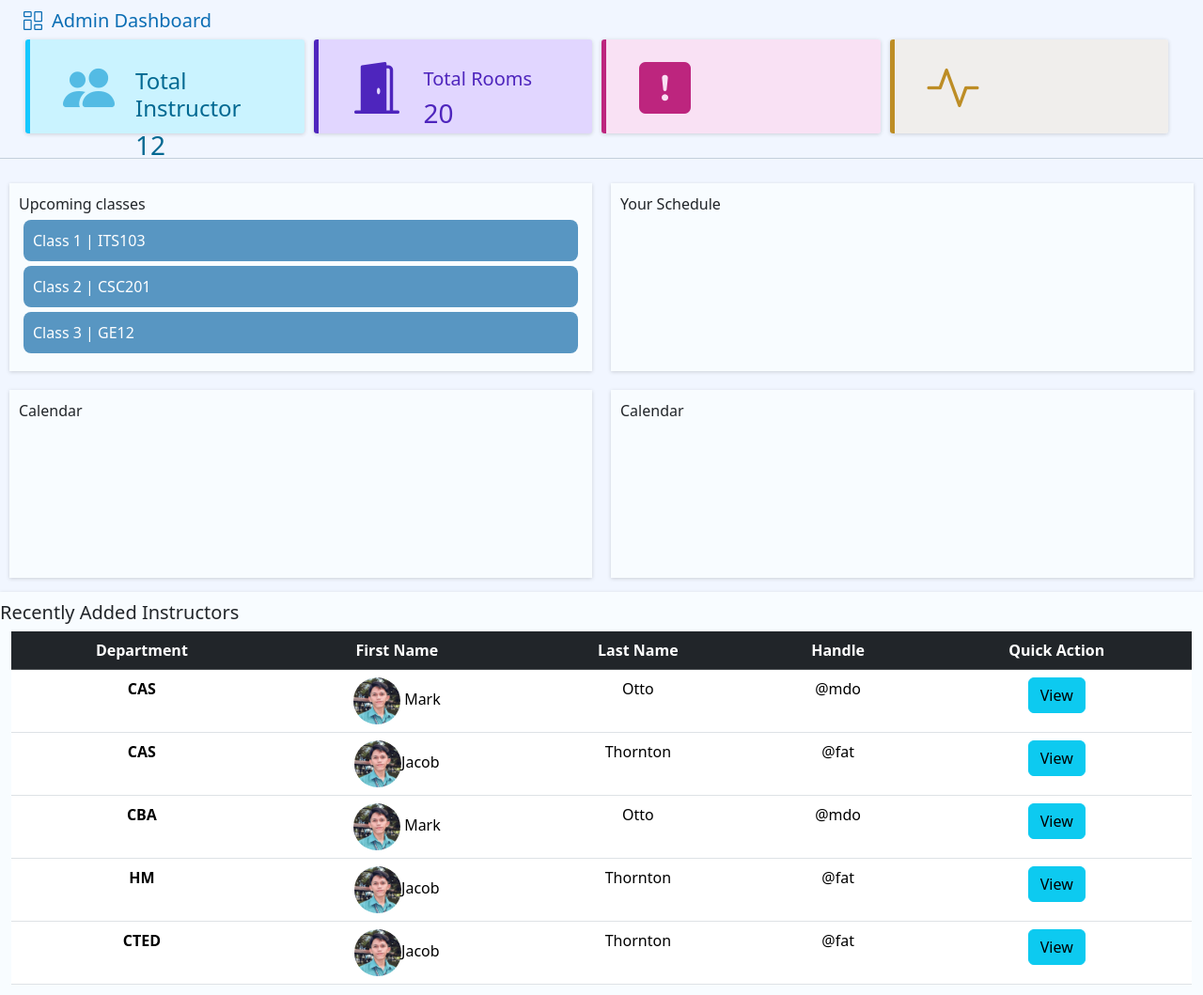
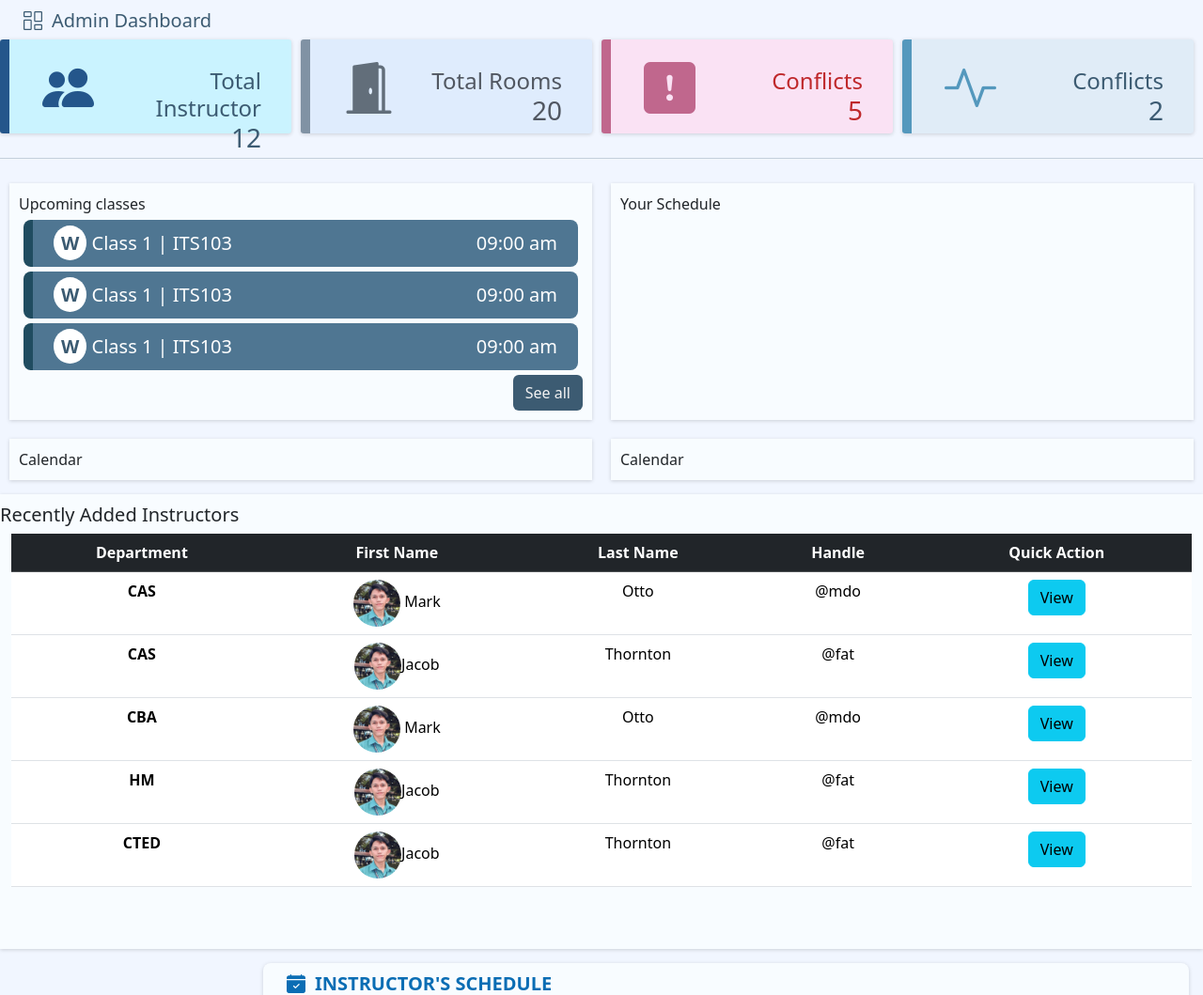
Before and after one commit to ArnoldTade/Class-Scheduling-system, a Django app: page /dashboard in a window 1280 px wide. Shown: the part 56-1115 px from the top of the page at 94% size. Run offline with Django 4.2, Linux system fonts and the light colour scheme; the visitor is signed in with stand-in values (Sample User, id 1); some libraries are stand-ins or nearby versions.

Commit message:
dashboard design

```diff
--- a/scheduling/class_sched/static/css/style.css
+++ b/scheduling/class_sched/static/css/style.css
@@ -601,22 +601,13 @@
     font-size: 55px;
     margin-bottom: -35px;
     margin-top: -20px;
-
 }
-
-
 
 .section_summary {
     /* background-color: var(--light-color); */
     margin-top: -20px;
-    margin-left: 15px;
-    margin-right: 15px;
     border-radius: 1rem;
 
-    .logo-welcome img {
-        height: 110px;
-        width: 110px;
-    }
 }
 
 
@@ -630,10 +621,14 @@
         max-width: 100%;
         padding: 30px 20px;
         margin: 10px 10px 10px 0;
-        color: #f1f1f1;
         cursor: pointer;
         height: 100px;
         border-radius: var(--borderRadius);
+
+        h4,
+        h3 {
+            margin: auto;
+        }
     }
 
 }
@@ -659,70 +654,51 @@
 section.section_summary .section_contents .content_instructor {
     /* background: linear-gradient(90deg, rgb(219, 253, 255) 0%, rgb(189, 229, 241) 100%);
    background-color: rgba(181, 227, 241, 0.589); */
-    border-left: 5px solid;
-    border-left-color: rgb(21, 200, 255);
-    color: #026992;
-    background-color: rgb(202, 243, 255);
-
-    span {
-        font-size: 40px;
-        color: #026992;
-        float: right;
-    }
+    border-left: 10px solid;
+    border-left-color: #24568B;
+    color: var(--home-color);
+    background-color: #CAF3FF;
 
     .bi-people-fill {
-        color: #53bbe4;
+        color: #24568B;
     }
 
 }
 
 section.section_summary .section_contents .content_room {
     /* background: linear-gradient(90deg, rgb(125, 216, 180) 0%, rgba(30,140,74,1) 100%); */
-    border-left: 5px solid;
-    border-left-color: rgb(78, 37, 189);
-    color: rgb(78, 37, 189);
-    background-color: rgb(225, 214, 255);
-
-    span {
-        color: rgb(78, 37, 189);
-        float: right;
-    }
+    border-left: 10px solid;
+    border-left-color: #8092A4;
+    color: #515761;
+    background-color: #DFECFD;
 
     .bi-door-open-fill {
-        color: rgb(78, 37, 189);
+        color: #626e7a;
 
     }
 }
 
 section.section_summary .section_contents .content_conflict {
-    border-left: 5px solid;
-    border-left-color: rgb(189, 37, 126);
-    color: rgb(189, 37, 126);
-    background-color: rgba(255, 214, 238, 0.623);
+    border-left: 10px solid;
+    border-left-color: #C0678D;
+    color: #BF282B;
+    background-color: #FAE2F4;
 
-    span {
-        color: rgb(189, 37, 75);
-        float: right;
-    }
 
     .bi {
-        color: rgb(189, 37, 126);
+        color: #C0678D;
     }
 }
 
 section.section_summary .section_contents .content_other {
-    border-left: 5px solid;
-    border-left-color: rgb(189, 141, 37);
-    color: rgb(189, 141, 37);
-    background-color: rgba(241, 235, 224, 0.623);
+    border-left: 10px solid;
+    border-left-color: #5498BD;
+    color: #3C5B72;
+    background-color: #E0ECF7;
 
-    span {
-        color: rgb(189, 141, 37);
-        float: right;
-    }
 
     .bi {
-        color: rgb(189, 141, 37);
+        color: #5498BD;
     }
 
 }
@@ -760,26 +736,39 @@
 /*DASHBOARD QUICK INFO */
 
 .section-quickInfo {
-    .col {
+    .col-sm {
         background-color: var(--light-color);
         margin: 10px;
         padding: 10px;
         box-shadow: var(--box-shadow-style);
-        height: 200px;
+        max-height: 100%;
+    }
 
-    }
 
     .upcoming-class {
         padding: 10px;
 
         .quickInfo-class {
-            background-color: #5896c2;
+            border-left: 10px solid #204C60;
+            background-color: #4F7692;
             padding: 10px;
             margin: 5px;
             color: white;
             border-radius: .5rem;
             cursor: pointer;
             transition: .2s;
+
+            .col {
+                margin: auto;
+            }
+
+            .time {
+                color: var(--home-color);
+                background-color: #fff;
+                border-radius: 50%;
+                font-weight: bold;
+                padding: 5px 8px 5px 8px;
+            }
         }
 
         .quickInfo-class:hover {
@@ -893,7 +882,7 @@
 }
 
 .dashboard-header {
-    color: #0a6db4;
+    color: var(--home-color);
     margin: auto;
     padding: 10px 0 10px 10px;
 }
--- a/scheduling/class_sched/templates/dashboard.html
+++ b/scheduling/class_sched/templates/dashboard.html
@@ -4,33 +4,47 @@
 </div>
 
 <section class="section_summary">
-  <div class="container-fluid summary-part">
-    <div class="section_contents">
-        <div class="col content content_instructor">
+  <div class="container-fluid text-center summary-part">
+    <div class="row section_contents">
+
+      <div class="col-sm content content_instructor">
         <div class="col"><i class="bi bi-people-fill f-left"></i></div>
         <div class="col">
           <div class="row">
-            <h4>Total Instructor</h4>
-            <h3>12</h3>
+            <h4 class="text-end">Total Instructor</h4>
+            <h3 class="text-end">12</h3>
           </div>
         </div>
       </div>
 
-        <div class="col content content_room">
+      <div class="col-sm content content_room">
           <div class="col"><i class="bi bi-door-open-fill f-left"></i></div>
           <div class="col">
             <div class="row">
-              <h5>Total Rooms</h5>
-              <h3>20</h3>
+              <h4 class="text-end">Total Rooms</h4>
+              <h3 class="text-end">20</h3>
             </div>
           </div>
       </div>
 
-        <div class="col content content_conflict">
-        <i class="bi bi-exclamation-square-fill f-left"></i>
+        <div class="col-sm content content_conflict">
+          <div class="col"><i class="bi bi-exclamation-square-fill f-left"></i></div>
+          <div class="col">
+            <div class="row">
+              <h4 class="text-end">Conflicts</h4>
+              <h3 class="text-end">5</h3>
+            </div>
+          </div>
       </div>
-        <div class="col content content_other">
-        <i class="bi bi-activity f-left"></i>
+
+        <div class="col-sm content content_other">
+          <div class="col-4"><i class="bi bi-activity f-left"></i></div>
+          <div class="col">
+            <div class="row">
+              <h4 class="text-end">Conflicts</h4>
+              <h3 class="text-end">2</h3>
+            </div>
+          </div>
       </div>
     </div>
   </div>
@@ -40,18 +54,32 @@
 <section class="section-quickInfo">
   <div class="container-fluid notification-part">
     <div class="row justify-content-start">
-      <div class="col upcoming-class">
-        Upcoming classes
-        <div class="row quickInfo-class">Class 1 | ITS103</div>
-        <div class="row quickInfo-class">Class 2 | CSC201</div>
-        <div class="row quickInfo-class">Class 3 | GE12</div>
+      <div class="col-sm upcoming-class">
+          Upcoming classes
+        <div class="row quickInfo-class">
+          <p class="col fs-5 text-start"><span class="time">W</span> Class 1 | ITS103 </p>
+          <p class="col fs-5 text-end">09:00 am</p>
+        </div>
+        <div class="row quickInfo-class">
+          <p class="col fs-5 text-start"><span class="time">W</span> Class 1 | ITS103 </p>
+          <p class="col fs-5 text-end">09:00 am</p>
+        </div>
+        <div class="row quickInfo-class">
+          <p class="col fs-5 text-start"><span class="time">W</span> Class 1 | ITS103 </p>
+          <p class="col fs-5 text-end">09:00 am</p>
+        </div>
+        <div class="d-grid gap-2 d-md-flex justify-content-end">
+          <button class="btn btn-default btn-see-all" type="button">See all</button>
+        </div>
       </div>
-      <div class="col">Your Schedule</div>
+
+      <div class="col-sm">Your Schedule</div>
     </div>
     <div class="row justify-content-start">
-      <div class="col">Calendar</div>
-      <div class="col">Calendar</div>
+      <div class="col-sm">Calendar</div>
+      <div class="col-sm">Calendar</div>
     </div>
+
   </div>
 </section>
 <!-- END QUICK INFO SECTION (4 boxes part)-->
```
